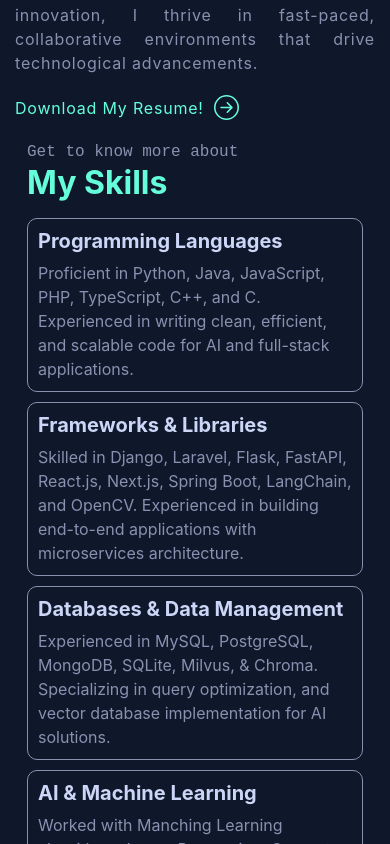
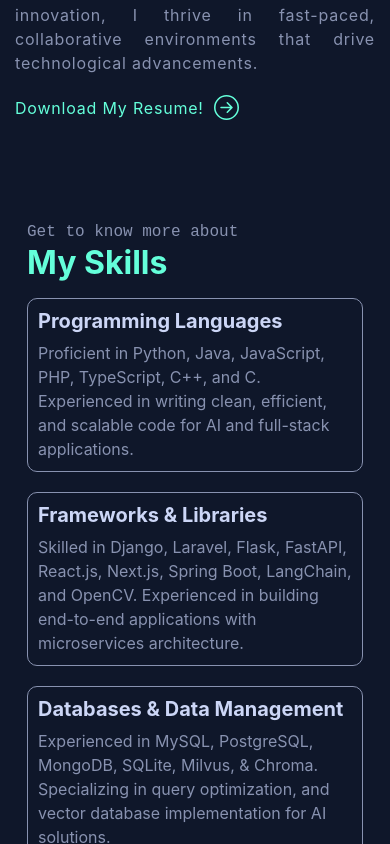
Before and after one commit to Varie-Myo-Myo-Khant/myportfolio, a React (Create React App) app: page / in a window 390 px wide. Shown: the part 780-1624 px from the top of the page. Built offline with nearby package versions, Linux system fonts and the light colour scheme.

Commit message:
UPD: updated css

```diff
--- a/src/App.css
+++ b/src/App.css
@@ -798,6 +798,9 @@ h2.expItemHeader.accordion-header{
   .sectionTitle,.experience h2{
     font-size: 32px;
   }
+  section#skills {
+    margin-top: 80px;
+}
   .skill .skillcontainer .col-md-5,.align-items-center .col,.expContainer.accordion{
     padding-left: 0px !important;
     padding-right: 0px !important;
@@ -862,8 +865,8 @@ nav.navbar{
 
 .skillRow.row {
     display: grid;
-    row-gap: 10px;
-    margin-bottom: 10px;
+    row-gap: 20px;
+    margin-bottom: 20px;
 }
 
 .scards.col {
```
